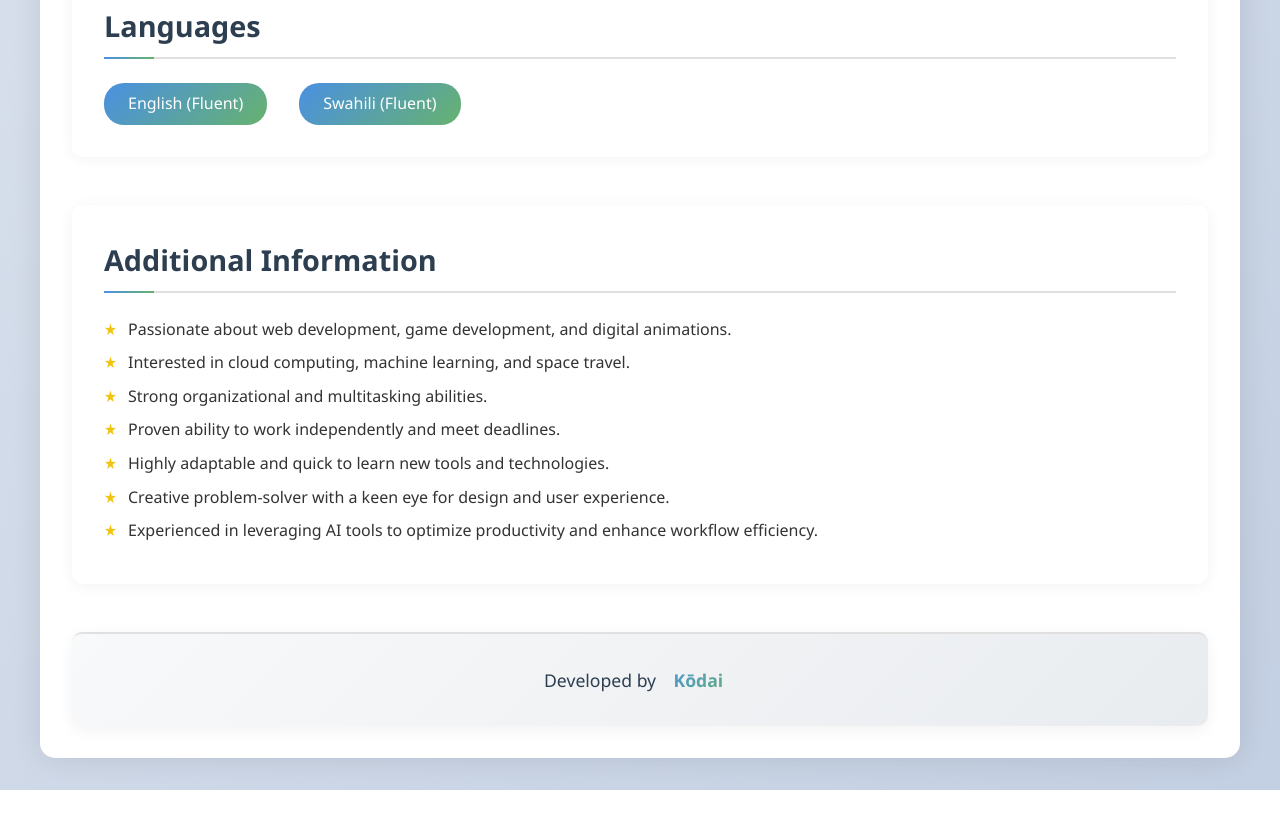
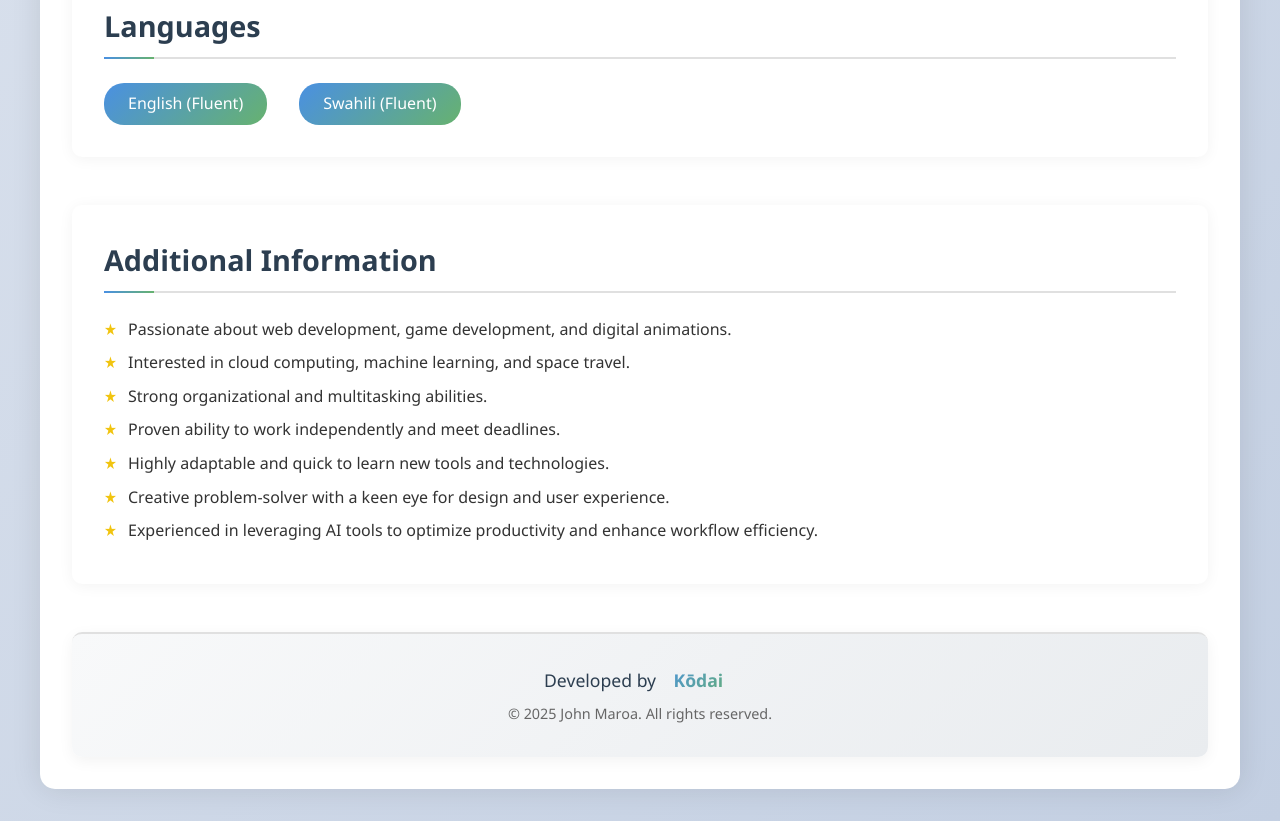
Before and after one commit to kodai-rr/Web-Portfolio, a plain HTML site: page index.html in a window 1280 px wide. Shown: the part 3284-4105 px from the top of the page. Before the commit the page ends 4074 px from the top, so only its background shows below. Drawn offline with nearby package versions, Linux system fonts and the light colour scheme.

Commit message:
Added copyright and year - should uodate automatically every year!

```diff
--- a/index.html
+++ b/index.html
@@ -165,7 +165,12 @@
         </main>
         <footer class="footer">
             <p>Developed by <a href="https://github.com/kodai-rr" target="_blank">Kōdai</a></p>
+            <p class="copyright">&copy; <span id="currentYear"></span> John Maroa. All rights reserved.</p>
         </footer>
     </div>
+    <script>
+        // Update copyright year automatically
+        document.getElementById('currentYear').textContent = new Date().getFullYear();
+    </script>
 </body>
 </html>
--- a/styles.css
+++ b/styles.css
@@ -418,6 +418,13 @@ h3 {
     text-shadow: 0 2px 4px rgba(74, 144, 226, 0.2);
 }
 
+.footer .copyright {
+    font-size: 0.9rem;
+    color: #666;
+    margin-top: 0.5rem;
+    text-align: center;
+}
+
 /* Print Styles */
 @media print {
     body {
```
Also changed, not shown: 1 other file.
